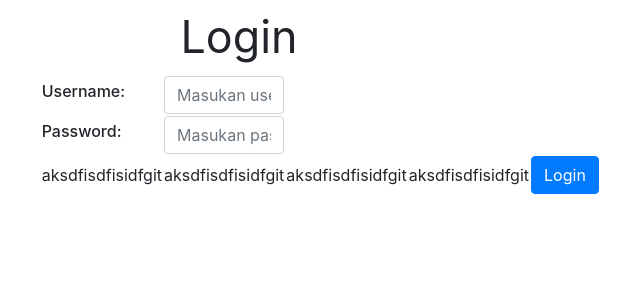
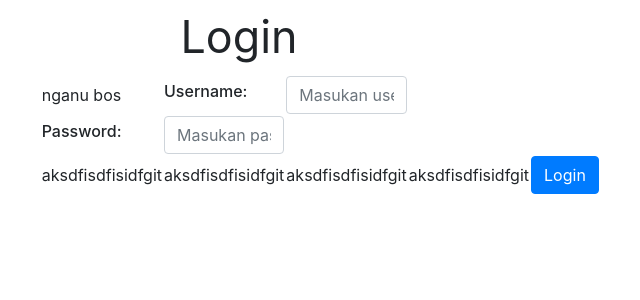
Before and after one commit to CodeSigma/PBPCeria, a PHP site: page /login.php in a window 1280 px wide. Shown: the top 300 px of the page, without its empty margins (401-1041 px from the left). Run offline with PHP 8.4, Linux system fonts and the light colour scheme; some libraries are stand-ins or nearby versions.

Commit message:
updated login

```diff
--- a/login.php
+++ b/login.php
@@ -15,6 +15,8 @@
         <form action="POST">
             <table>
                 <tr>
+                    <td>nganu bos</td>
+
                     <td><h6>Username:<h6></td>
                     <td><input class="form-control" type="text" placeholder="Masukan username" name="username" id="login-username-input" size="20"></td>
                 </tr><tr>
```
